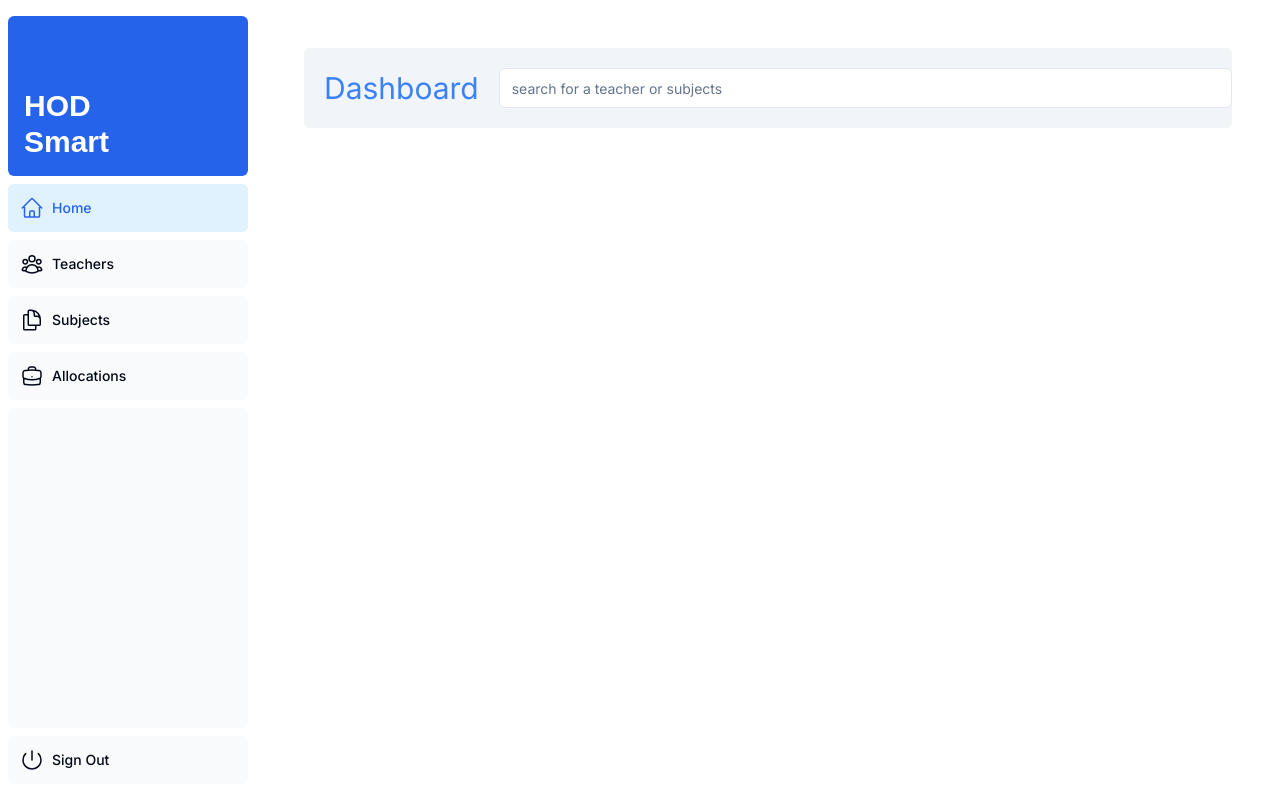
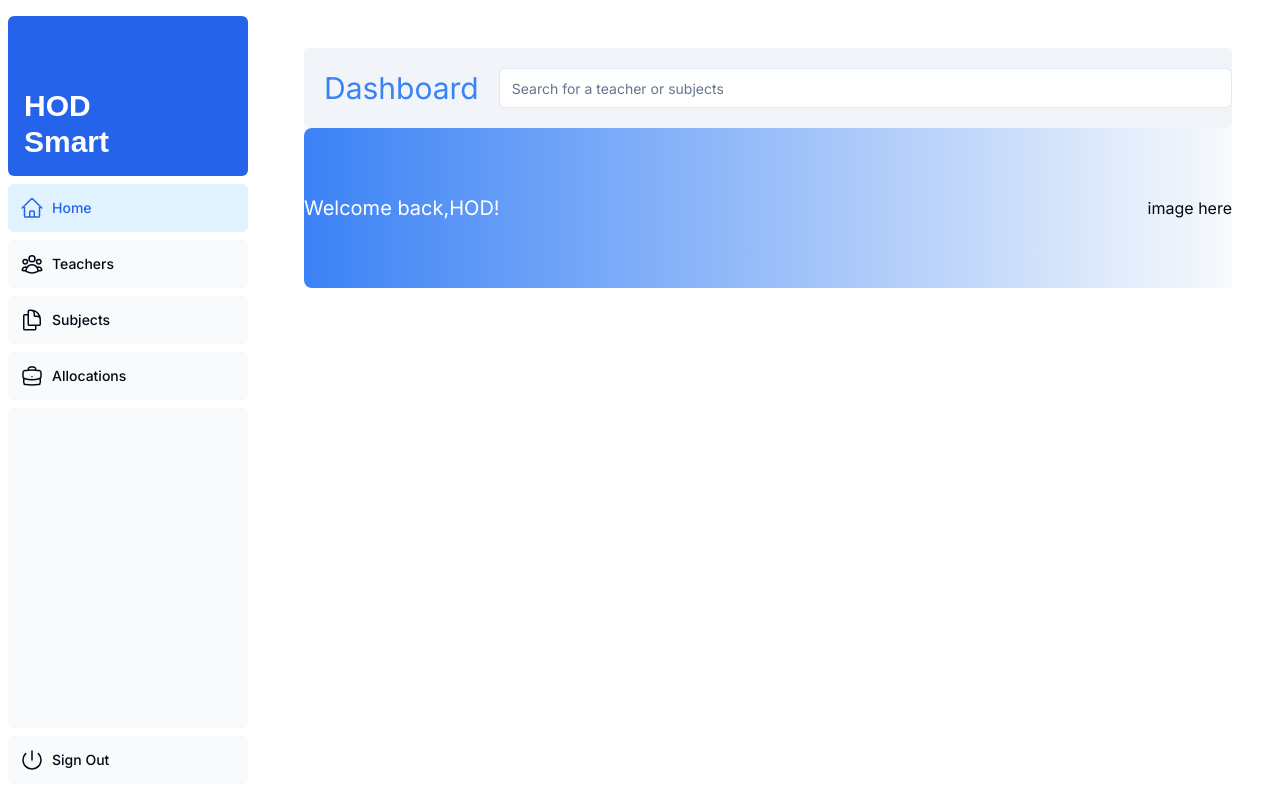
Before and after one commit to matthewkuria/hodsmart, a Next.js app: page /dashboard in a window 1280 px wide. Built offline with nearby package versions, Linux system fonts and the light colour scheme; a web font is replaced by a local one.

Commit message:
add welcome greetings component

```diff
--- a/app/dashboard/page.tsx
+++ b/app/dashboard/page.tsx
@@ -1,11 +1,13 @@
 "use client"
 
+import GreetingsComponent from "../ui/dashboard/home/greetings"
 import SearchBar from "../ui/dashboard/home/search-component"
 
 export default function Page() {
     return(
-        <main className="">
+        <main className="bg-slate-50">
             <SearchBar />
+            <GreetingsComponent />
         </main>
     )
 }
--- /dev/null
+++ b/app/ui/dashboard/home/greetings.tsx
@@ -0,0 +1,14 @@
+"use client"
+
+export default function GreetingsComponent() {
+    return (
+        <main className=" flex items-center justify-between bg-gradient-to-r from-blue-500 h-40 rounded-lg">
+            <div className="flex items-center">
+                <p className="text-white text-xl">Welcome back,HOD!</p>
+            </div>
+            <div className="">
+              <p>image here</p>
+            </div>
+        </main>
+    )
+}
--- a/app/ui/dashboard/home/search-component.tsx
+++ b/app/ui/dashboard/home/search-component.tsx
@@ -8,7 +8,7 @@ export default function SearchBar() {
            <h1 className="text-blue-500 text-3xl">Dashboard</h1>
         </div>
         <div className="w-full">
-            <Input type="search" placeholder="search for a teacher or subjects" />
+            <Input type="search" placeholder="Search for a teacher or subjects" />
         </div>
     </main>
     )
```
